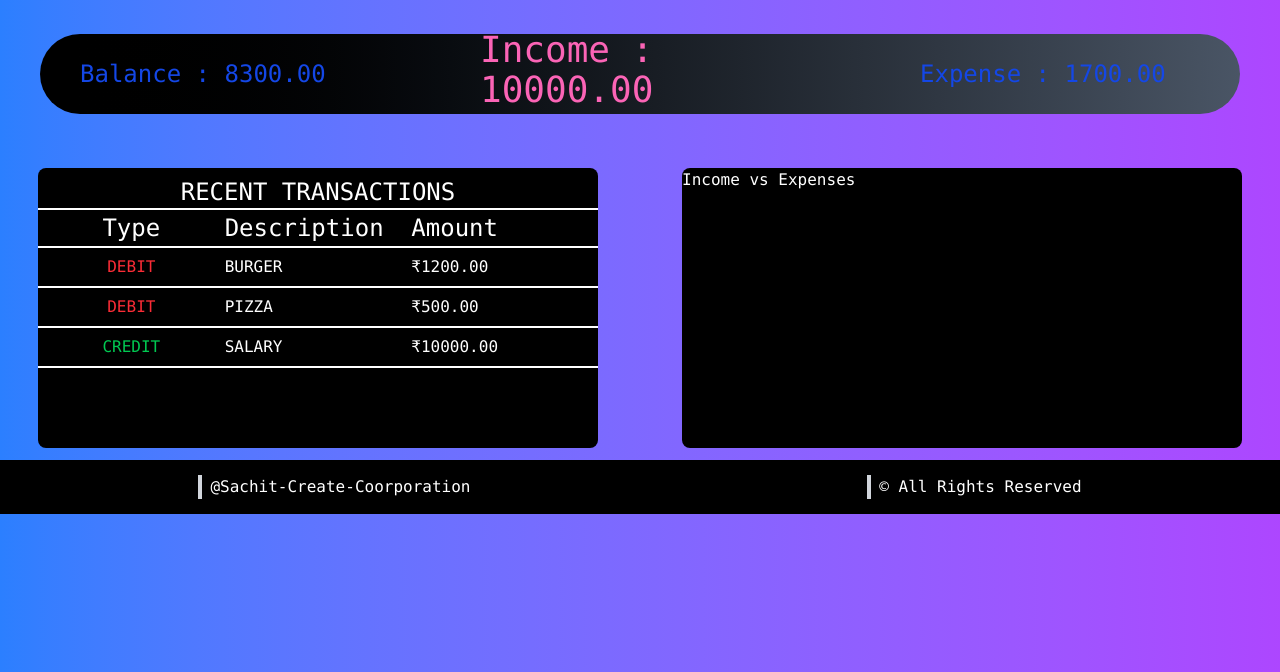
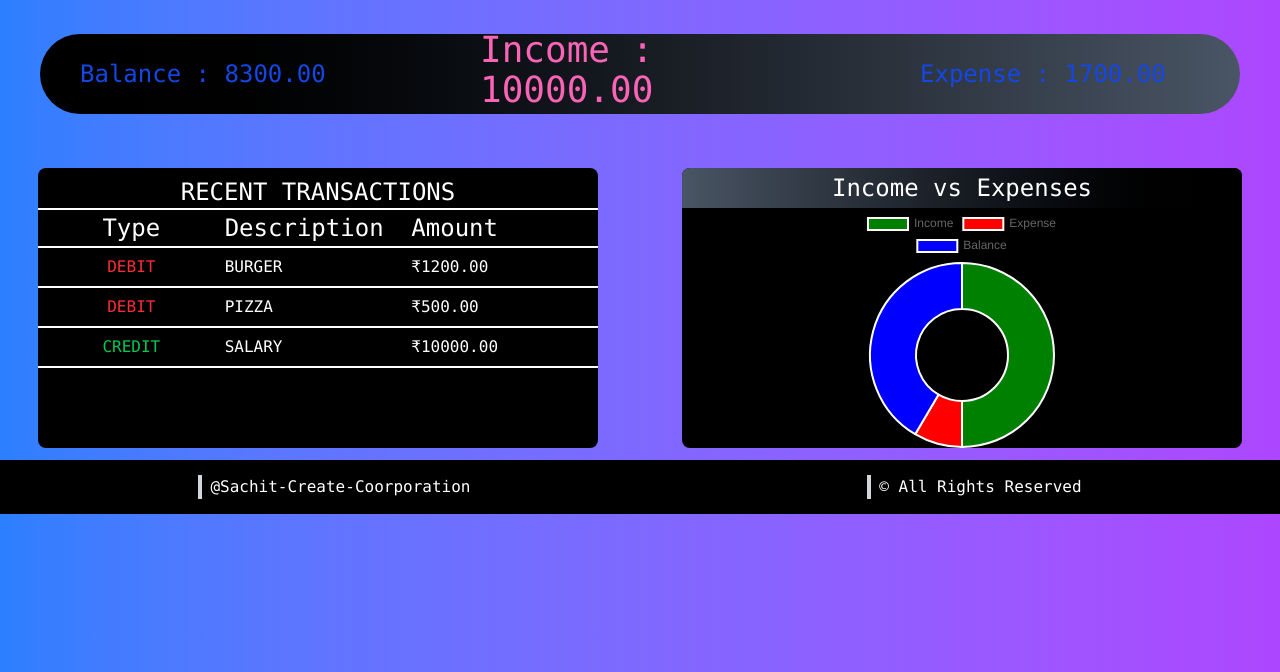
Before and after one commit to sachit-create/FinanceTracker_2, a Flask app: page / in a window 1280 px wide. Shown: the part 128-800 px from the top of the page. Run offline with Flask 3, Linux system fonts and the light colour scheme; a user stored in the database is signed in; style sheets or scripts are compiled from the project's sources.

Commit message:
day 8 ended

```diff
--- a/flaskApp/templates/base.html
+++ b/flaskApp/templates/base.html
@@ -5,11 +5,11 @@
     <meta name="viewport" content="width=device-width, initial-scale=1.0">
     <title>{% block title %}base page{% endblock  %}</title>
     <link rel="stylesheet" href="./static/src/output.css">
+    <script src="https://cdn.jsdelivr.net/npm/chart.js"></script>
 </head>
 <body class="h-screen w-full bg-gradient-to-r from-blue-500 to-purple-500 min-w-[360px] font-mono">
     {% block content %}
         <h1 class="bg-amber-700" >Hello this project is started</h1>
     {% endblock  %}
-    <script src="./static/src/try.js"></script>
 </body>
 </html>
--- a/flaskApp/templates/home.html
+++ b/flaskApp/templates/home.html
@@ -92,9 +92,38 @@ content %}
   </section>
   <!--Charts-->
   <section class="col-span-1 row-span-2 flex items-center justify-center">
-    <div class="h-70 w-140 bg-black rounded-lg">
+    <div class="h-70 w-140 bg-black rounded-lg flex flex-col items-center">
       <!--Visuals here-->
-      <h2>Income vs Expenses</h2>
+      <div class="h-10 w-full bg-gradient-to-l from-black to-gray-600 flex items-center justify-center text-2xl
+      rounded-t-lg">
+        <h2>Income vs Expenses</h2>
+      </div>
+      <div class="h-60 w-120 flex items-center justify-center">
+        <canvas id="financeChart" class="bg-black"></canvas>
+      </div>
+
+      <script>
+        // Data from Flask
+        const income = {{ income }};
+        const expense = {{ expense }};
+        const balance = {{ balance }};
+
+        const ctx = document.getElementById('financeChart').getContext('2d');
+        new Chart(ctx, {
+          type: 'doughnut',
+          data: {
+            labels: ['Income', 'Expense', 'Balance'],  // just fixed categories
+            datasets: [{
+              label: 'Amount',
+              data: [income, expense, balance],
+              backgroundColor: ['green', 'red', 'blue']
+            }]
+          },
+          options: {
+            responsive: true,
+          }
+        });
+      </script>
     </div>
   </section>
 </main>
```
Also changed, not shown: README.md, flaskApp/instance/finance.db, flaskApp/static/src/chart1.js (added), flaskApp/static/src/try.js (deleted).
